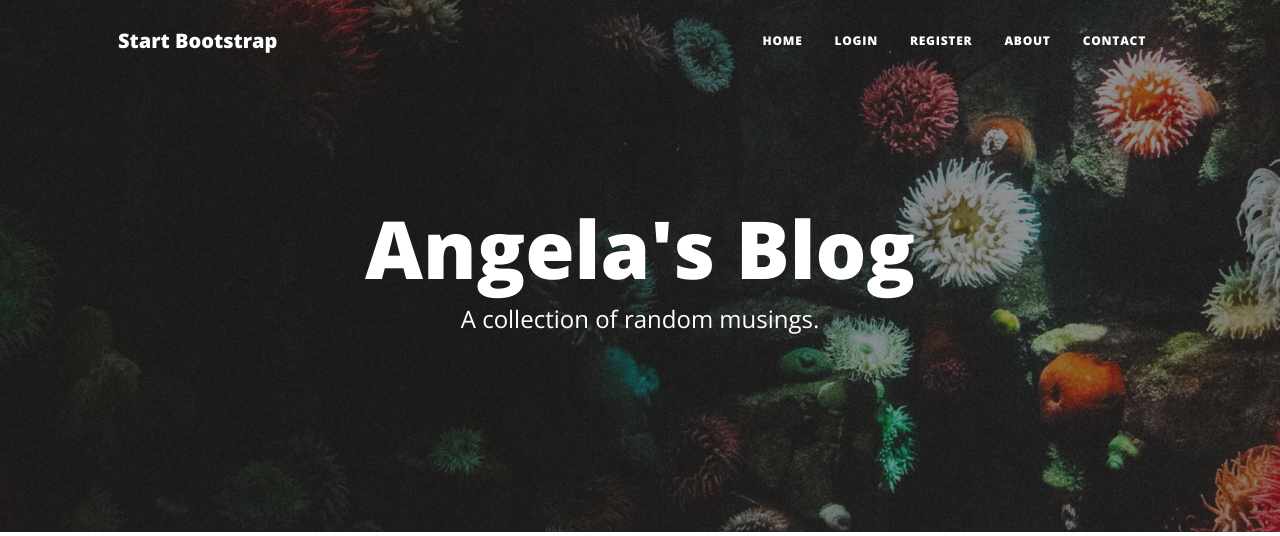
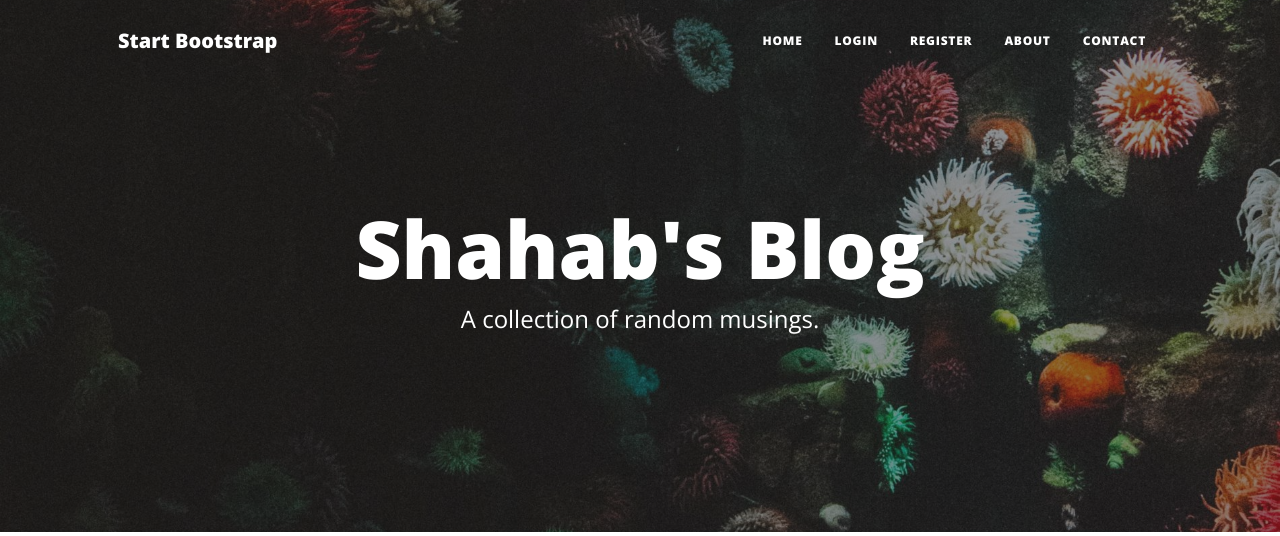
Before and after one commit to ShahabBoluri/blog-template, a Flask app: page / in a window 1280 px wide. Shown: the top 536 px of the page. Run offline with Flask 3, Linux system fonts and the light colour scheme; data that the repository does not hold is empty; some libraries are stand-ins or nearby versions.

Commit message:
name change

```diff
--- a/main.py
+++ b/main.py
@@ -12,19 +12,6 @@ from forms import CreatePostForm, RegisterForm, LoginForm, CommentForm
 # Optional: add contact me email functionality (Day 60)
 # import smtplib
 
-
-'''
-Make sure the required packages are installed:
-Open the Terminal in PyCharm (bottom left).
-
-On Windows type:
-python -m pip install -r requirements.txt
-
-On MacOS type:
-pip3 install -r requirements.txt
-
-This will install the packages from the requirements.txt for this project.
-'''
 
 
 app = Flask(__name__)
--- a/templates/header.html
+++ b/templates/header.html
@@ -8,7 +8,7 @@
     />
     <meta name="description" content="" />
     <meta name="author" content="" />
-    <title>Angela's Blog</title>
+    <title>Shahab's Blog</title>
     {% block styles %}
     <!-- Load Bootstrap-Flask CSS here -->
     {{ bootstrap.load_css() }}
--- a/templates/index.html
+++ b/templates/index.html
@@ -9,7 +9,7 @@
     <div class="row gx-4 gx-lg-5 justify-content-center">
       <div class="col-md-10 col-lg-8 col-xl-7">
         <div class="site-heading">
-          <h1>Angela's Blog</h1>
+          <h1>Shahab's Blog</h1>
           <span class="subheading">A collection of random musings.</span>
         </div>
       </div>
```
